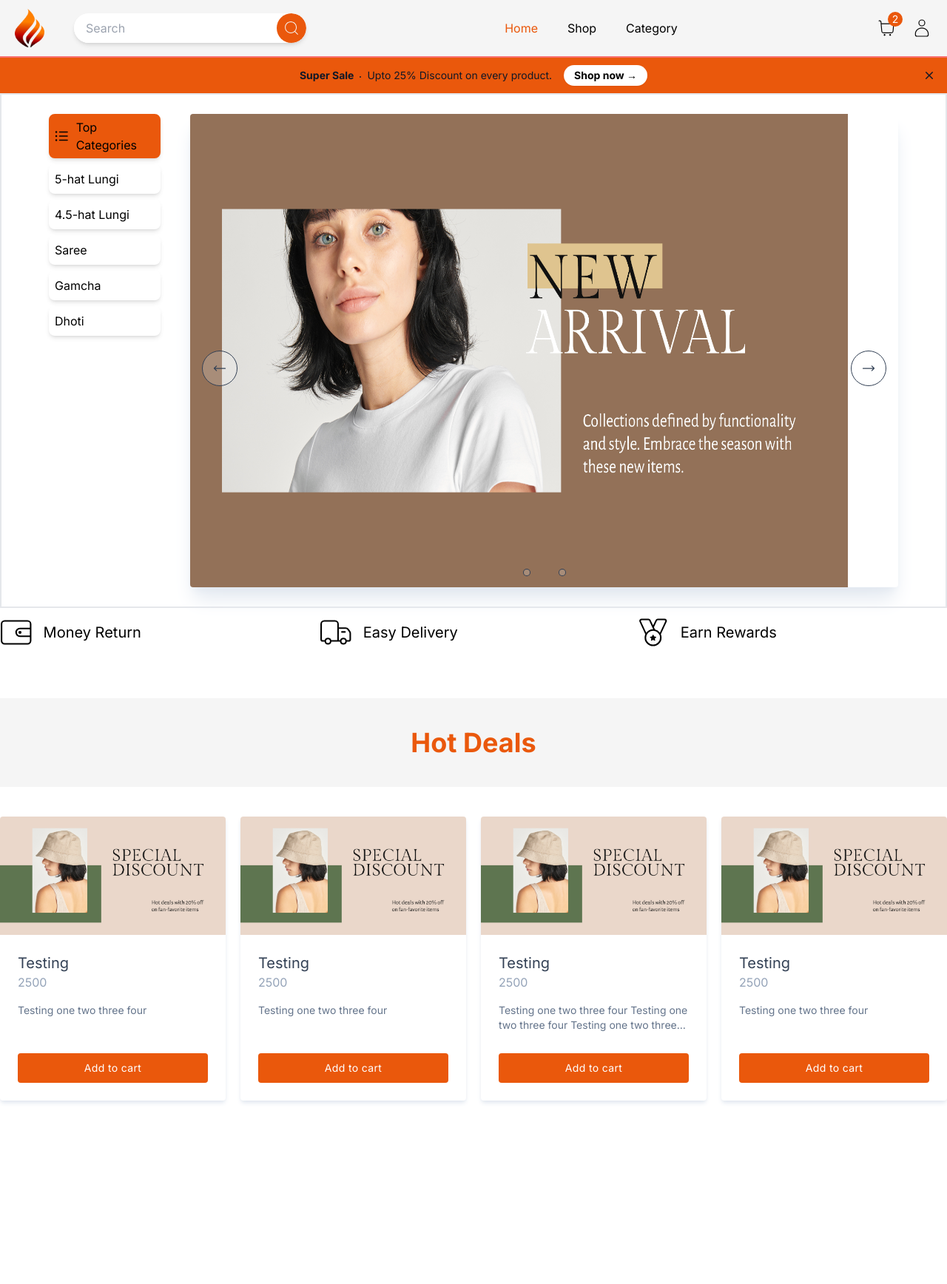
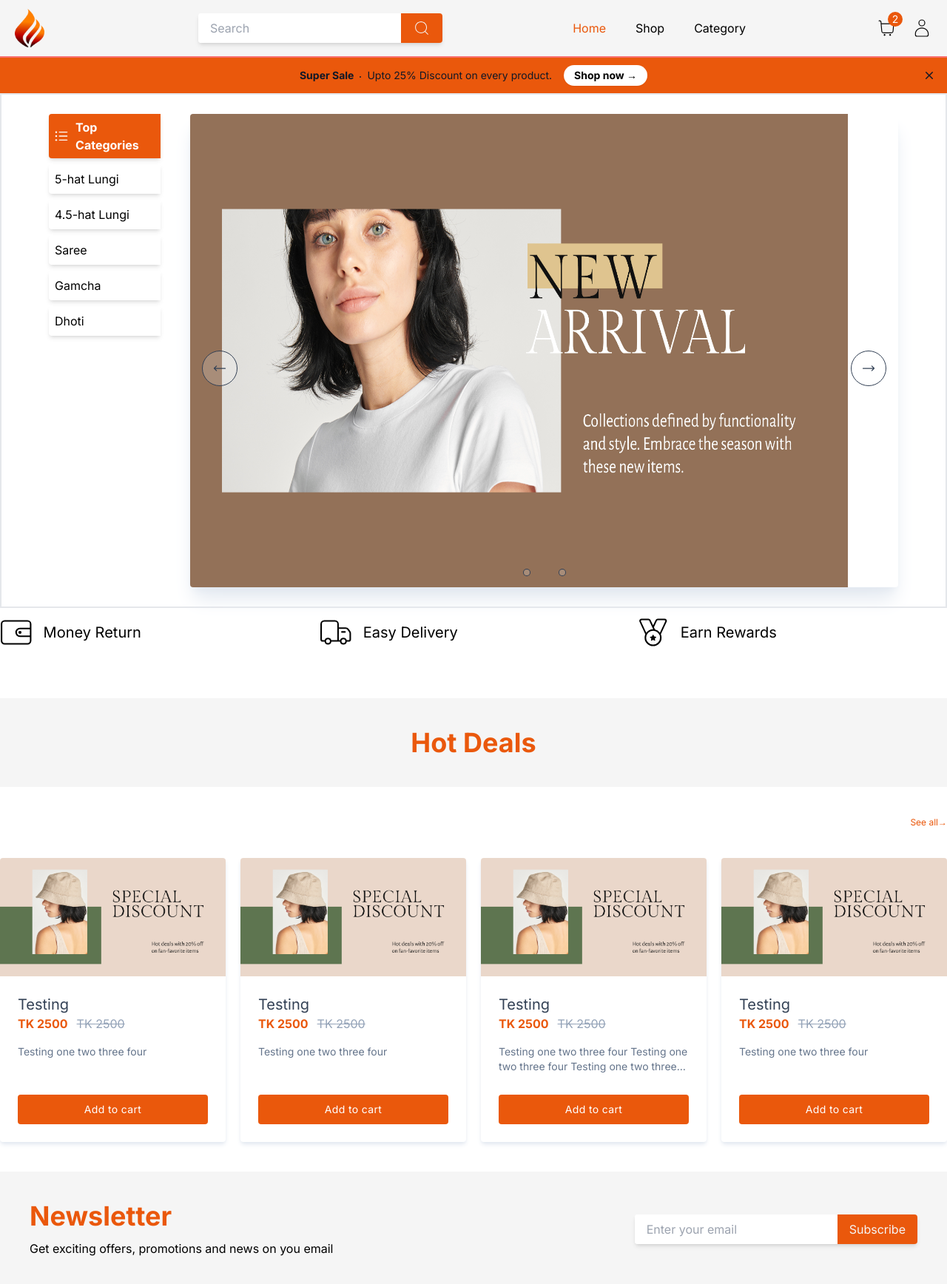
Before and after one commit to Rafiul007/ShadinShop, a React (Vite) app in the folder client/: page / in a window 1280 px wide. Shown: the top 1736 px of the page at 74% size. Before the commit the page ends 1528 px from the top, so only its background shows below. Built offline with nearby package versions, Linux system fonts and the light colour scheme.

Commit message:
UI: Newsletter added

```diff
--- a/client/src/Pages/HomePage.jsx
+++ b/client/src/Pages/HomePage.jsx
@@ -1,4 +1,5 @@
 import HeroSlider from "../components/HeroSlider";
+import Newsletter from "../components/Newsletter";
 import { IoIosList } from "react-icons/io";
 import topCategories from '../assets/banner/topCategory';
 import InfinitySlider from '../components/InfinitySlider';
@@ -10,11 +11,11 @@ function HomePage() {
       <section className="max-width-2 flex justify-between gap-10 border-2 ">
         <div className="w-1/6">
           <ul className="flex flex-col gap-2">
-            <li className="bg-primary p-1 border-2 rounded-lg border-primary shadow-md flex items-center gap-2">
+            <li className="bg-primary p-1 border-2 rounded-s border-primary shadow-md flex items-center gap-2 text-white font-semibold">
               <IoIosList size={24} />Top Categories
             </li>
             {topCategories.map((item) => (
-              <li key={item.id} className="p-2 rounded-lg shadow-md hover:bg-tertiary">
+              <li key={item.id} className="p-2 rounded-s shadow-md hover:bg-tertiary">
                 {item.name}
               </li>
             ))}
@@ -27,18 +28,26 @@ function HomePage() {
       <section className='w-full overflow-hidden mb-16 mt-2'>
         <InfinitySlider />
       </section>
+      {/* Hot Deals */}
       <section className="w-full flex flex-col gap-10 mb-10">
         <div className="w-full h-1/2 bg-tertiary">
           <h1 className="text-center text-4xl text-primary font-bold py-10">Hot Deals</h1>
         </div>
+        <div className="max-width flex justify-end">
+          <a href="/category" className="text-primary text-xs hover:text-orange-500 ease-in-out hover:scale-110 duration-300">See all<span aria-hidden="true">&rarr;</span></a>
+        </div>
         <div className="w-full grid grid-cols-4 gap-5 max-width">
-          <ProductCard image={banner} title={"Testing"} description={"Testing one two three four"} price={2500}/>
-          <ProductCard image={banner} title={"Testing"} description={"Testing one two three four"} price={2500}/>
-          <ProductCard image={banner} title={"Testing"} description={"Testing one two three four Testing one two three four Testing one two three four"} price={2500}/>
-          <ProductCard image={banner} title={"Testing"} description={"Testing one two three four"} price={2500}/>
-
+          <ProductCard image={banner} title={"Testing"} description={"Testing one two three four"} price={2500} />
+          <ProductCard image={banner} title={"Testing"} description={"Testing one two three four"} price={2500} />
+          <ProductCard image={banner} title={"Testing"} description={"Testing one two three four Testing one two three four Testing one two three four"} price={2500} />
+          <ProductCard image={banner} title={"Testing"} description={"Testing one two three four"} price={2500} />
         </div>
       </section>
+      {/* Newsletter */}
+      <section className="w-full bg-tertiary p-10">
+        <Newsletter />
+      </section>
+      {/* Products */}
     </div>
   );
 }
--- a/client/src/components/Navbar.jsx
+++ b/client/src/components/Navbar.jsx
@@ -1,4 +1,4 @@
-import React, { useState } from 'react';
+import  { useState } from 'react';
 import { useLocation, Link } from 'react-router-dom';
 import logo from '../assets/logo.png';
 import { CiSearch, CiShoppingCart, CiUser } from 'react-icons/ci';
@@ -17,19 +17,22 @@ function Navbar() {
             <div>
               <Link to="/"><img src={logo} alt="logo" height={40} width={40} /></Link>
             </div>
+            {/* search */}
             <div className="flex gap-10 items-center ml-10">
-              <div className="flex items-center gap-2 bg-white rounded-full shadow-md overflow-hidden">
+              <div className="flex items-center gap-2 bg-white rounded shadow-md overflow-hidden">
                 <input
                   type="text"
                   placeholder="Search"
                   className="px-4 py-2 focus:outline-none"
                 />
-                <button className="p-2 bg-primary rounded-full text-tertiary hover:bg-orange-600">
+                <button className="px-4 py-2 bg-primary  text-tertiary hover:bg-orange-600">
                   <CiSearch size={24} className="hover:scale-110 ease-in-out duration-200" />
                 </button>
               </div>
             </div>
-            <div className="flex max-width items-center">
+            {/* search end */}
+            {/* menu */}
+            <div className="flex px-2  items-center ">
               <ul className="flex gap-10 justify-center items-center">
                 {navitems.map((item) => (
                   <li
@@ -43,6 +46,7 @@ function Navbar() {
                 ))}
               </ul>
             </div>
+            {/* menu end */}
             <div className="relative flex gap-5">
               <div className="relative">
                 <CiShoppingCart
--- /dev/null
+++ b/client/src/components/Newsletter.jsx
@@ -0,0 +1,24 @@
+function Newsletter() {
+  return (
+      <div className="max-width flex justify-between items-center">
+      <div className="flex flex-col gap-3">
+        <h1 className="text-4xl text-primary font-bold">Newsletter</h1>
+        <p>Get exciting offers, promotions and news on you email</p>
+      </div>
+      <div className="flex gap-10 items-center ml-10">
+          <div className="flex items-center gap-2 bg-white rounded shadow-md overflow-hidden">
+            <input
+              type="text"
+              placeholder="Enter your email"
+              className="px-4 py-2 focus:outline-none"
+            />
+            <button className="px-4 py-2 bg-primary  text-tertiary hover:bg-orange-600">
+            Subscribe
+            </button>
+          </div>
+        </div>
+    </div>
+  )
+}
+
+export default Newsletter
--- a/client/src/components/ProductCard.jsx
+++ b/client/src/components/ProductCard.jsx
@@ -9,7 +9,11 @@ export default function ProductCard({ image, title, description, price }) {
       <div className="flex flex-col p-6 flex-1">
         <header className="mb-4">
           <h3 className="text-xl font-medium text-slate-700 truncate">{title}</h3>
-          <p className="text-slate-400">{price}</p>
+          <div className="flex flex-row gap-3">
+            <p className="text-primary font-semibold">TK {price}</p>
+            <p className="text-slate-400 line-through">TK {price}</p>
+          </div>
+
         </header>
         <p className="text-sm text-slate-500 line-clamp-2 flex-1">
           {description}
--- a/client/src/index.css
+++ b/client/src/index.css
@@ -13,6 +13,7 @@ body {
   }
   .max-width {
     max-width: 1280px;
+    width: 100%;
     margin: 0 auto;
   }
   .max-width-2 {
```
